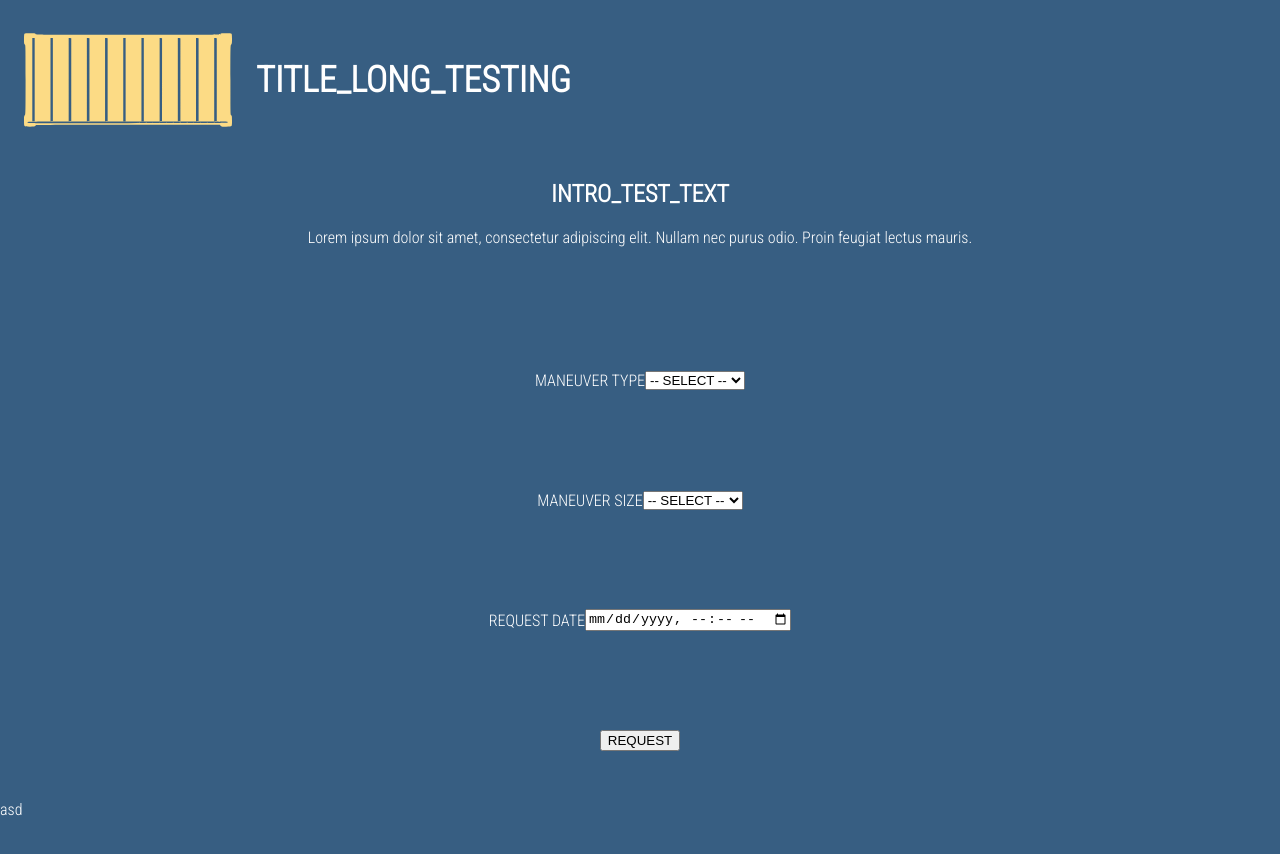
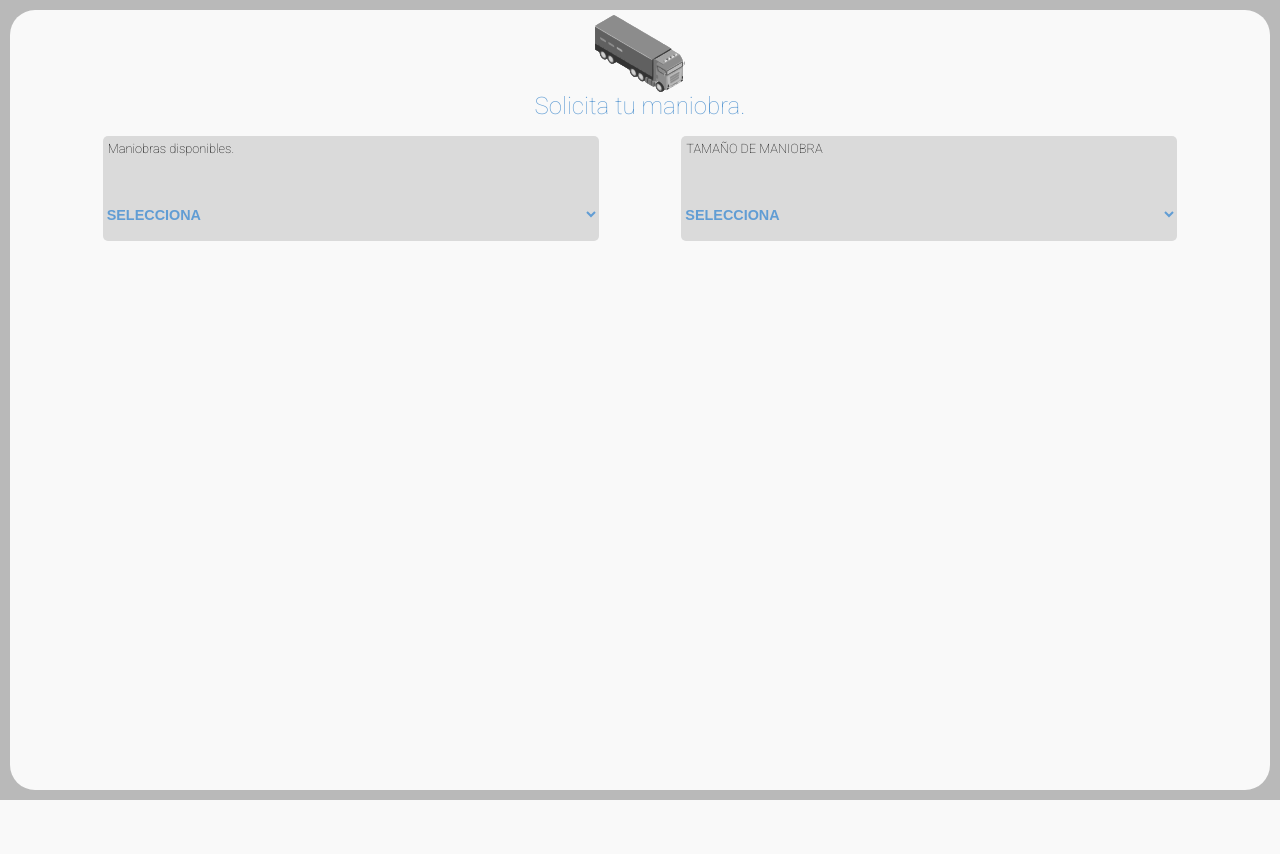
Before and after one commit to adrianrico/contactrucks-vanilla-js, a plain HTML site: page maneuverRequest.html in a window 1280 px wide. After the commit the page ends 800 px from the top, so only its background shows below. Drawn offline with nearby package versions, Linux system fonts and the light colour scheme.

Commit message:
Added request page (on going)
Creating basic layout

```diff
--- a/css/index_style.css
+++ b/css/index_style.css
@@ -30,25 +30,19 @@ body::-webkit-scrollbar
     height: 40svh;
     width:  100%;
 
-    padding: 10px;
+    padding: 15px;
+
+    text-align: center;
 
 }
 
 #logo_img
 {
-    height: 80%;
-    width:  100%;
-}
+    height: 100%;
+    width:  auto;
 
-#app_title
-{
-    height: 20%;
-    width:  100%;
-
-    text-align: center;
-
-    font-weight: 900;
-    color: #619dd4;
+    border: 2.5px solid #619dd4;
+    border-radius: 25px;
 }
 
 #main_content
@@ -56,7 +50,7 @@ body::-webkit-scrollbar
     height: 60svh;
     width:  100%;
 
-    padding: 25px;
+    padding: 10px;
 
 }
 
--- a/css/maneuverReqStyle.css
+++ b/css/maneuverReqStyle.css
@@ -1,25 +1,140 @@
-body
+*
 {
     margin:     0;
     padding:    0;
 
+    box-sizing: border-box;
+}
+
+html, body
+{
     -ms-overflow-style: none;
     scrollbar-width:    none;
 
-
+    overflow-y:         hidden;
     overflow-x:         hidden;
 
-    font-family:    'Roboto Condensed', sans-serif;
-    font-stretch:   extra-condensed;
+    font-family: 'Roboto', sans-serif;
 
-    background-color: black;
-    color: #fff;
+    background-color: #f9f9f9;
+
 }
 
 body::-webkit-scrollbar
 {
     display: none;
 }
+
+
+#main_container
+{
+    height: 100svh;
+    width:  100%;
+
+    padding: 10px;
+
+    background-color: #b9b9b9;
+}
+
+#form_container
+{
+    height: 100%;
+
+    padding: 5px;
+
+    border-radius: 25PX;
+
+    background-color: #f9f9f9;
+}
+
+#logo_img
+{
+    height:     10%;
+    max-width:  50%;
+
+    margin: 0 auto;
+
+    display: block;
+}
+
+#logo_title
+{
+    height:     5%;
+
+    text-align: center;
+
+    font-weight: 100;
+    font-size: clamp(0.5rem, 1.5rem, 6rem);
+
+    color: #619dd4;
+
+}
+
+#first_subcontainer
+{
+    height: 15%;
+    width:  100%;
+
+    padding: 5px;
+
+    display: flex;
+    justify-content: space-evenly;
+}
+
+label
+{
+    height: 50%;
+
+    padding: 5px;
+
+    display: block;
+
+    border-top-left-radius:     5px;
+    border-top-right-radius:    5px;
+    background-color: #dadada;
+
+    font-size: clamp(0.5rem, 0.8rem, 6rem);
+}
+
+select
+{
+    height: 50%;
+    width:  100%;
+
+    border: none;
+    border-bottom-left-radius:  5px;
+    border-bottom-right-radius: 5px;
+    background-color: #dadada;
+
+    font-weight: 900;
+    font-size: clamp(0.5rem, 0.9rem, 6rem);
+    color: #619dd4;
+}
+
+#left_subcontainer
+{
+    height: 100%;
+    width: 40%;
+
+}
+
+#right_subcontainer
+{
+
+    height: 100%;
+    width: 40%;
+
+}
+
+
+
+
+
+
+
+
+
+ /*
 
 section
 {
@@ -140,3 +255,4 @@ section
 
 
 }
+  */
--- a/maneuverRequest.html
+++ b/maneuverRequest.html
@@ -8,18 +8,74 @@
     <script src="https://cdnjs.cloudflare.com/ajax/libs/gsap/3.10.4/gsap.min.js"></script>
 
     <script src="js/jquery-3.5.1.min.js" type="text/javascript"></script>
-    <script src="js/maneuverRequest.js" type="text/javascript"></script>
-
+   <!--  <script src="js/maneuverRequest.js" type="text/javascript"></script>
+     -->
     <!-- CDN'S -->
-    <link href="https://fonts.googleapis.com/css2?family=Roboto+Condensed:wght@300&display=swap" rel="stylesheet">
+    <link rel="preconnect" href="https://fonts.googleapis.com">
+    <link rel="preconnect" href="https://fonts.gstatic.com" crossorigin>
+    <link href="https://fonts.googleapis.com/css2?family=Roboto:wght@100;900&display=swap" rel="stylesheet">
 
     <link rel="stylesheet" href="css/maneuverReqStyle.css">
 
-    <title>REQUEST MANEUVER</title>
+    <title>SOLICITA MANIOBRA</title>
 </head>
 <body>
 
-    <section>
+    <div id="main_container">
+        <div id="form_container">
+            <img src="img/truck.svg" alt="truck logo" id="logo_img">
+            <h1 id="logo_title">Solicita tu maniobra.</h1>
+
+            <div id="first_subcontainer">
+                <div id="left_subcontainer" class="double_subcontainer">
+                    <label for="maneuver_dropdown">Maniobras disponibles.</label>
+                    <select name="maneuver_dropdown" id="maneuver_dropdown">
+                        <option value="">SELECCIONA</option>
+                    </select>
+                </div>
+
+                <div id="right_subcontainer" class="double_subcontainer">
+                    <label for="size_dropdown">TAMAÑO DE MANIOBRA</label>
+                    <select name="size_dropdown" id="size_dropdown">
+                        <option value="">SELECCIONA</option>
+                    </select>
+                </div>
+            </div>
+
+        </div>
+    </div>
+
+
+    <!-- <div id="logo_container">
+        <img src="img/truck.svg" alt="truck logo" id="logo_img">
+        <h1 id="logo_title">Solicita tu maniobra.</h1>
+    </div>
+
+    <div id="form_container">
+        <label for="maneuver_dropdown">MANIOBRAS DISPONIBLES</label>
+        <select name="maneuver_dropdown" id="maneuver_dropdown">
+            <option value="">SELECCIONA</option>
+        </select>
+
+        <label for="size_dropdown">TAMAÑO DE MANIOBRA</label>
+        <select name="size_dropdown" id="size_dropdown">
+            <option value="">SELECCIONA</option>
+        </select>
+
+        <label for="maneuver_date">SELECCIONA LA FECHA</label>
+        <input type="datetime-local" name="maneuver_date" id="maneuver_date">
+
+        <label for="full_name_input">NOMBRE COMPLETO</label>
+        <input type="text" name="full_name_input" id="full_name_input" placeholder="Escribe tu nombre.">
+
+        <label for="full_name_input">TELÉFONO</label>
+        <input type="number" name="telephone_input" id="telephone_input" placeholder="Escribe tu teléfono.">
+
+    </div> -->
+
+
+<!--
+     <section>
 
         <div id="header">
             <div id="header_logo">
@@ -59,8 +115,10 @@
             </div>
 
             <div id="form_date">
-                <label for="maneuver_date">REQUEST DATE</label>
-                <input type="datetime-local" name="maneuver_date" id="maneuver_date">
+                <label for="maneuver_date">REQUEST MANIOBRAS DISPONIBLESE</label>
+                <select name="maneuver_date" id="maneuver_date">
+                    <option value="">SELECCIONA</option>
+                </select>">
             </div>
 
             <div id="form_button">
@@ -71,11 +129,7 @@
         </div>
 
 
-    </section>
-
-    <section>
-        asd
-    </section>
+    </section>  -->
 
 </body>
 </html>
```
Also changed, not shown: index.html (+3 -3 lines), js/gsap/index_anim.js (+3 -4 lines), js/index.js (added, +7 -0 lines), img/logo.jpg (added), 1 other file.
